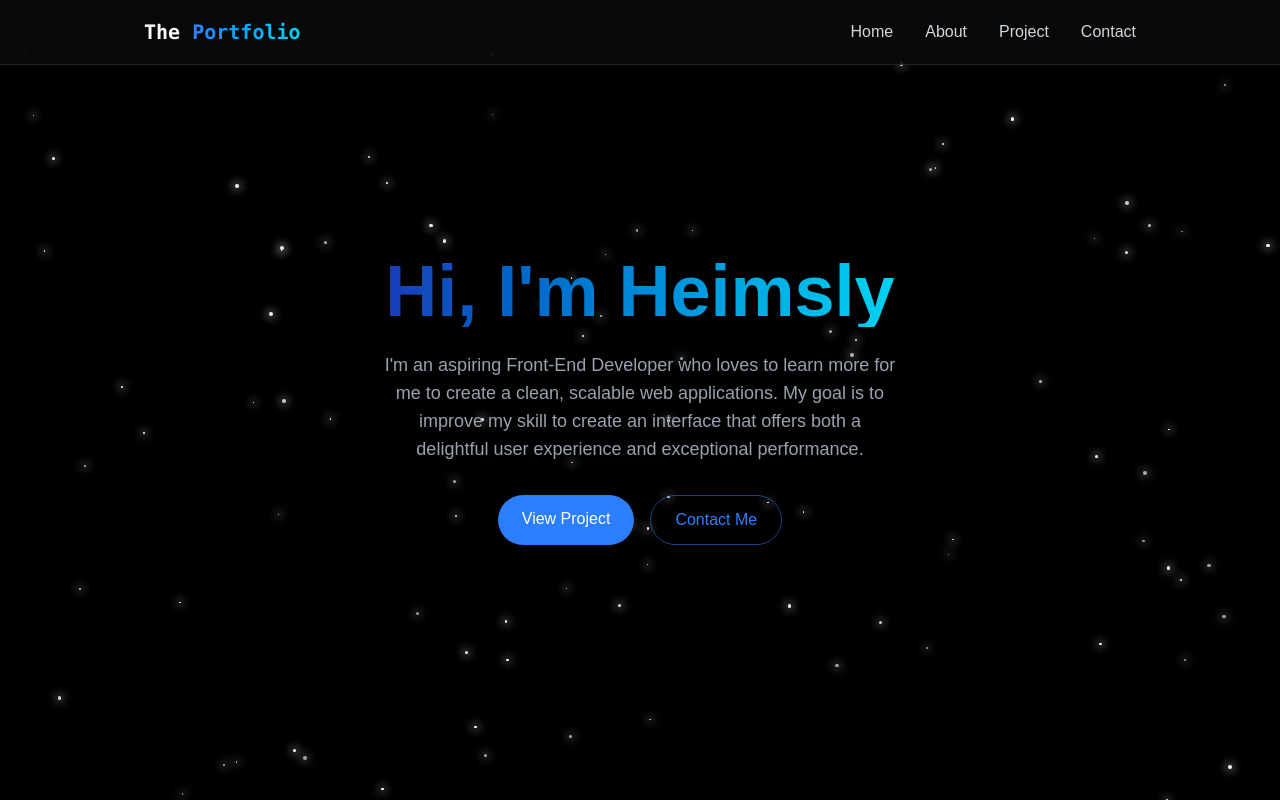
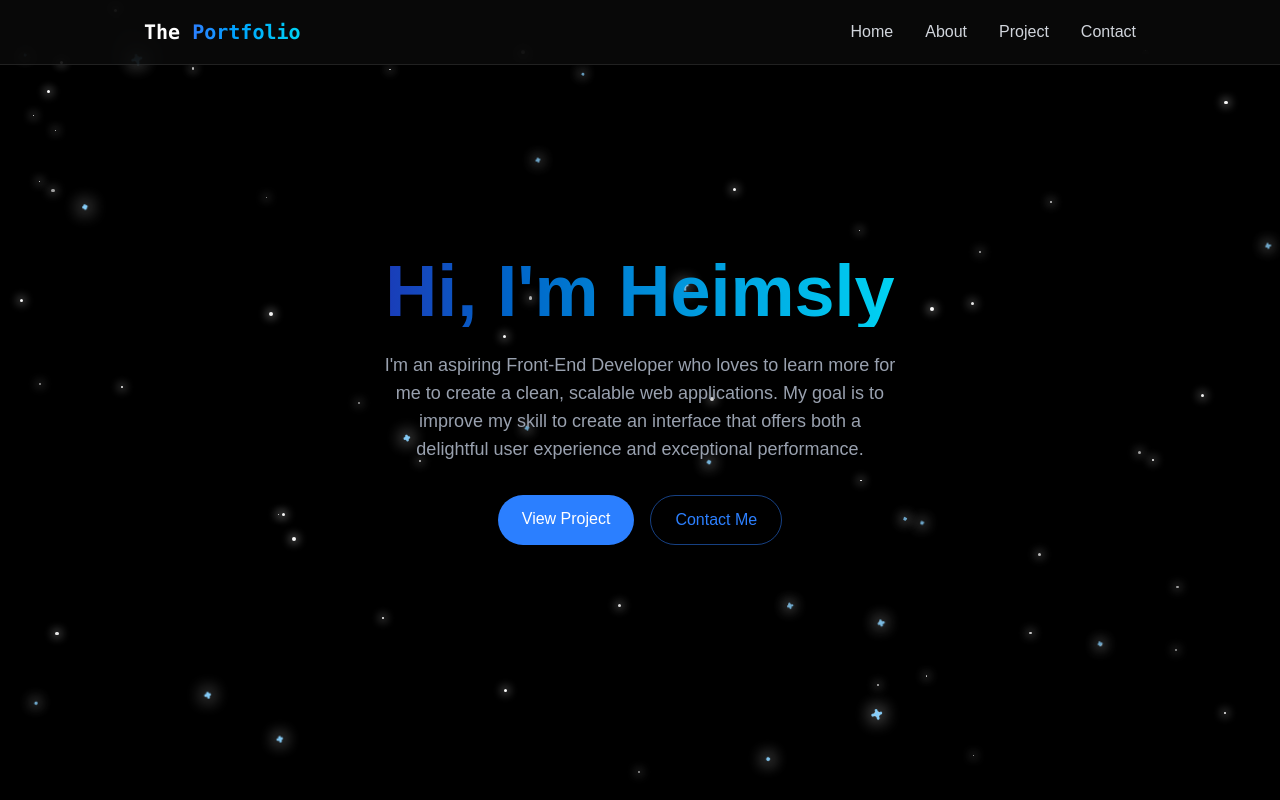
Before and after one commit to ShiroKishi27/react-portfolio, a React (Vite) app: page / in a window 1280 px wide. Shown: the top 800 px of the page. Built offline with nearby package versions, Linux system fonts and the light colour scheme; no server answers.

Commit message:
Modified some stars

```diff
--- a/src/components/StarBackground.jsx
+++ b/src/components/StarBackground.jsx
@@ -17,35 +17,37 @@ function StarBackground() {
 
   const generateStars = () => {
     const numberOfStars = Math.floor(
-      (window.innerWidth * window.innerHeight) / 10000,
+      (window.innerWidth * window.innerHeight) / 15000,
     );
     const newStars = [];
 
     for (let i = 0; i < numberOfStars; i++) {
       newStars.push({
         id: i,
+        type: Math.random() < 0.3 ? "cross" : "dot",
         size: Math.random() * 3 + 1,
         x: Math.random() * 100,
         y: Math.random() * 100,
         opacity: Math.random() * 0.5 + 0.5,
         animationDuration: Math.random() * 4 + 3,
       });
+    }
 
-      setStars(newStars);
-    }
+    setStars(newStars);
   };
+
   return (
     <div className="pointer-events-none fixed inset-0 z-0 overflow-hidden">
       {stars.map((star) => (
         <div
           key={star.id}
-          className="star animate-pulse-subtle"
+          className={`${star.type === "cross" ? "star-cross animate-starburst" : "star animate-pulse-subtle"}`}
           style={{
             width: `${star.size}px`,
             height: `${star.size}px`,
             left: `${star.x}%`,
             top: `${star.y}%`,
-            opacity: `${star.opacity}`,
+            opacity: star.opacity,
             animationDuration: `${star.animationDuration}s`,
           }}
         ></div>
--- a/src/index.css
+++ b/src/index.css
@@ -26,6 +26,50 @@ html, body {
   @apply absolute rounded-full bg-white;
   box-shadow: 0 0 10px 2px rgba(255,255,255,0.5)
 }
+
+@utility star-cross {
+  @apply absolute rounded-full bg-white;
+  width: 2px;
+  height: 2px;
+  box-shadow: 0 0 12px 3px rgba(255,255,255,0.6);
+}
+
+.star-cross::before,
+.star-cross::after {
+  content: "";
+  position: absolute;
+  background: lightskyblue;
+  left: 50%;
+  top: 50%;
+  transform: translate(-50%, -50%) rotate(75deg);
+  border-radius: 9999px; /* full round */
+}
+
+.star-cross::before {
+  width: 200%;
+  height: 2px;
+}
+
+.star-cross::after {
+  width: 2px;
+  height: 200%;
+}
+
+@keyframes starburst {
+  0%, 100% {
+    opacity: 0.8;
+    transform: scale(1);
+  }
+  50% {
+    opacity: 1;
+    transform: scale(1.4);
+  }
+}
+
+.animate-starburst {
+  animation: starburst 3s ease-in-out infinite;
+}
+
 
 
 @layer utilities {
```
